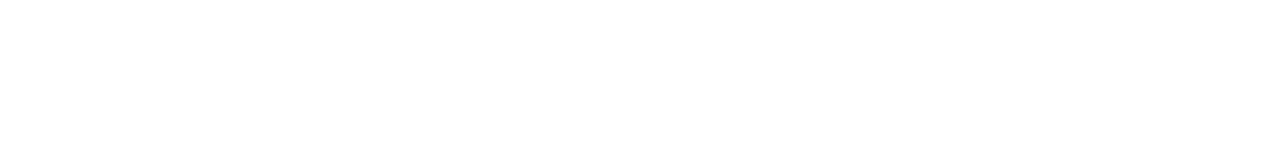
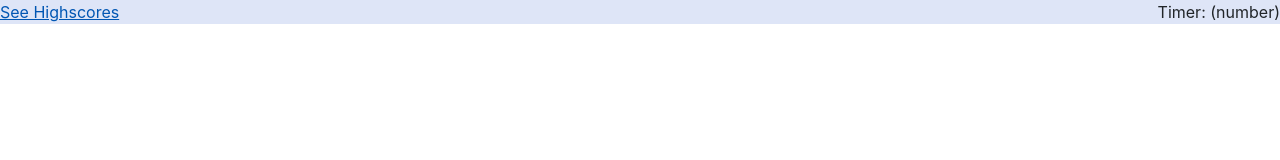
Before and after one commit to Matt-Boggs/hw_CodingQuiz, a plain HTML site: page index.html in a window 1280 px wide. Drawn offline with nearby package versions, Linux system fonts and the light colour scheme.

Commit message:
Header is in place, as well as some basic styling for now

```diff
--- a/index.html
+++ b/index.html
@@ -3,9 +3,19 @@
 <head>
     <meta charset="UTF-8">
     <meta name="viewport" content="width=device-width, initial-scale=1.0">
-    <title>Document</title>
+    <link rel="stylesheet" href="https://maxcdn.bootstrapcdn.com/bootstrap/4.0.0/css/bootstrap.min.css">
+    <link rel="stylesheet" href="https://stackpath.bootstrapcdn.com/font-awesome/4.7.0/css/font-awesome.min.css">
+    <link rel="stylesheet" href="https://fonts.googleapis.com/css2?family=Anton&family=Oswald:wght@300&display=swap">
+    <link rel="stylesheet" href="stylesheet.css">
+    <title>Coding Quiz</title>
 </head>
 <body>
+    <header class="contain-fluid">
+        <div class="row">
+            <a class="col-6" href="#" id="leaderboard">See Highscores</a>
+            <span class="col-6" id="timerActual">Timer: (number)</span>
+        </div>
+    </header>
 
 </body>
 </html>
--- a/stylesheet.css
+++ b/stylesheet.css
@@ -0,0 +1,10 @@
+header {
+    background-color: rgb(222, 229, 247);
+}
+
+#leaderboard {
+}
+
+#timerActual {
+    text-align: right;
+}
```
